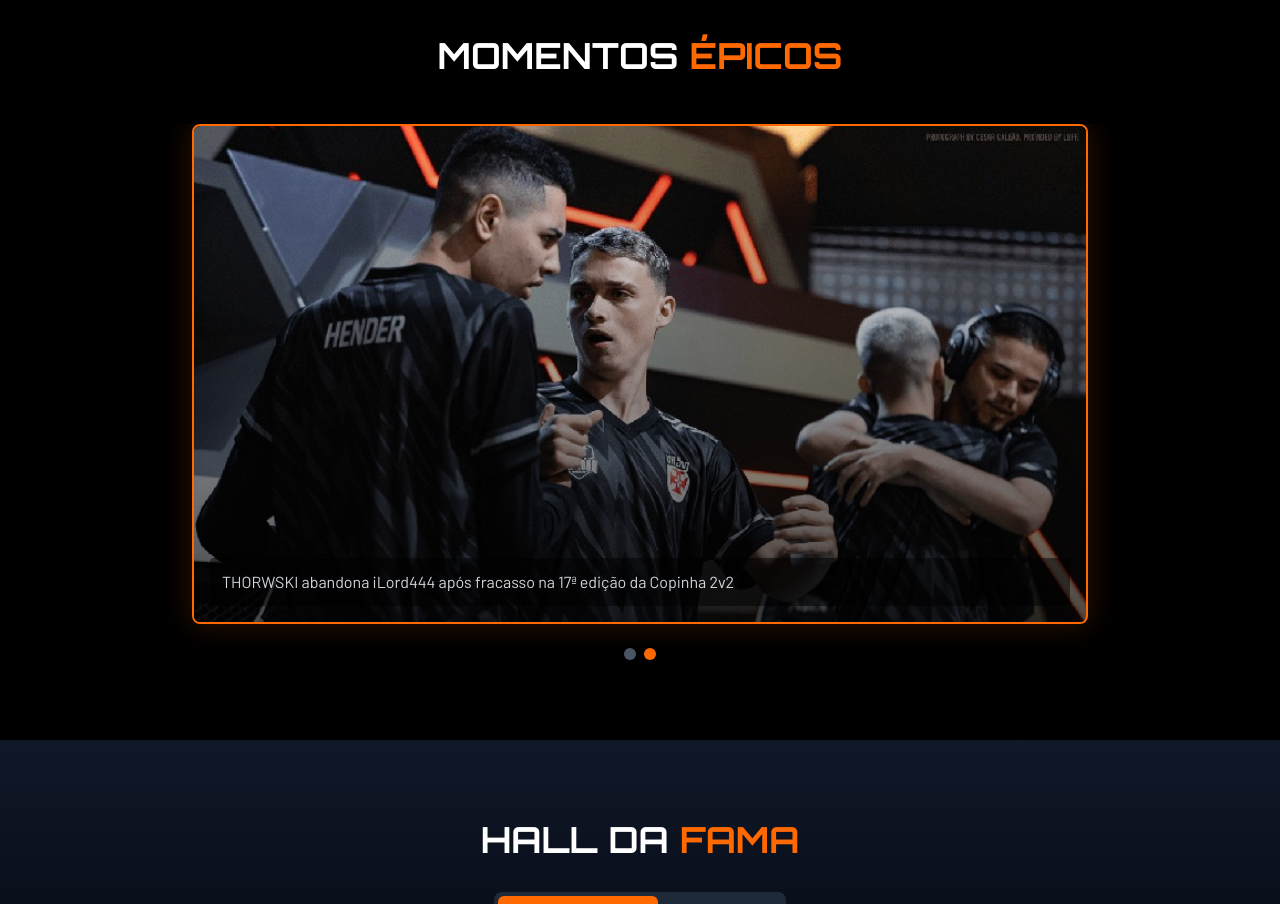
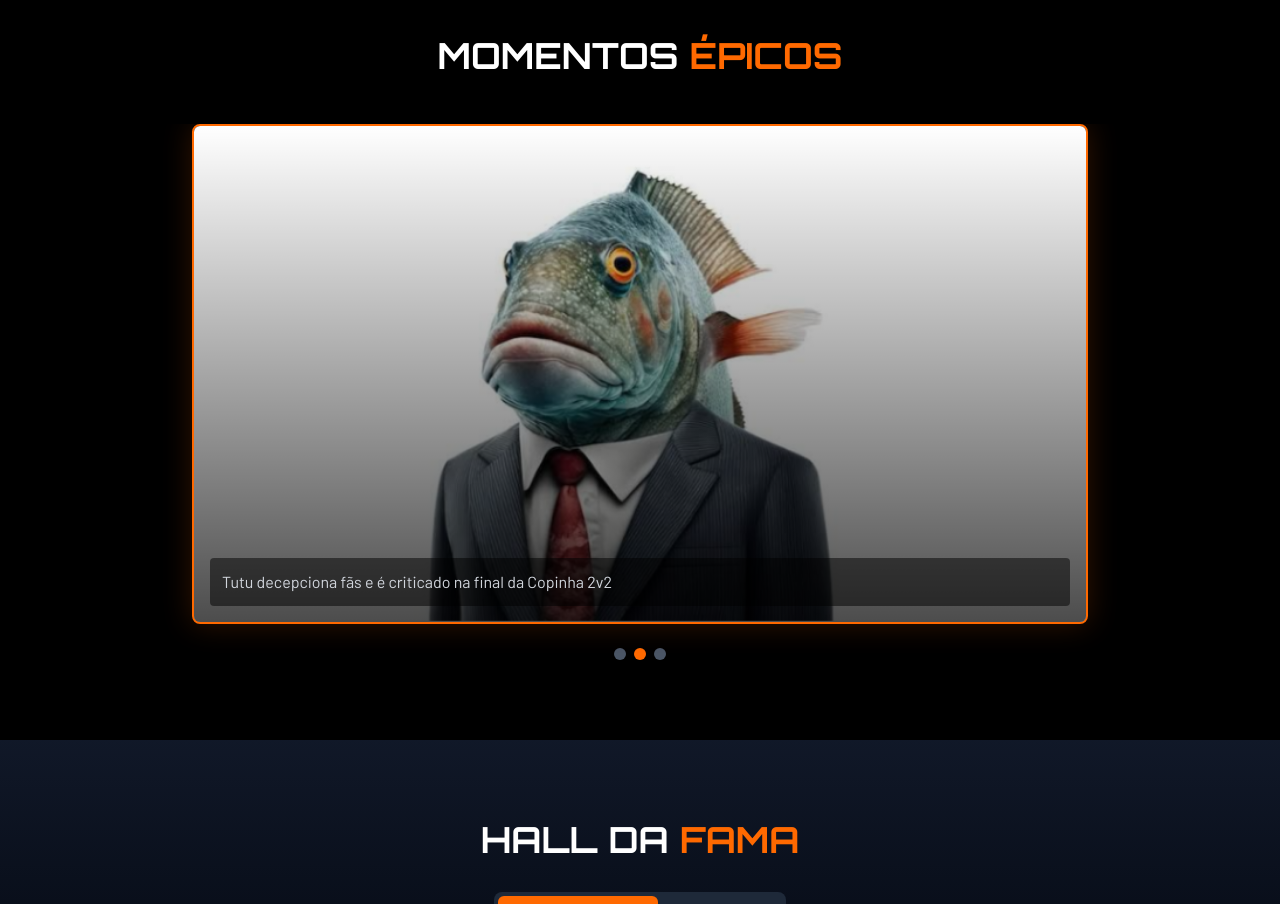
Before and after one commit to thorwski/copinha2v2, a React (Vite) app: page / in a window 1280 px wide. Shown: the part 1280-2184 px from the top of the page. Built offline with nearby package versions, Linux system fonts and the light colour scheme.

Commit message:
adiciona novo slide na gallerysection

```diff
--- a/src/pages/Home/HomeSections/GallerySection.tsx
+++ b/src/pages/Home/HomeSections/GallerySection.tsx
@@ -10,6 +10,10 @@
     //   caption:
     //     'Jogador atinge marca histórica e é eleito o "Bagre de Ouro" 5 vezes pela Copinha 2v2',
     // },
+    {
+      src: "/assets/images/mamede.png",
+      caption: "Mamede faz história e ganha sua primeira Copinha 2v2",
+    },
     {
       src: "/assets/images/tutu.png",
       caption: "Tutu decepciona fãs e é criticado na final da Copinha 2v2",
```
Also changed, not shown: public/assets/images/mamede.png (added).
